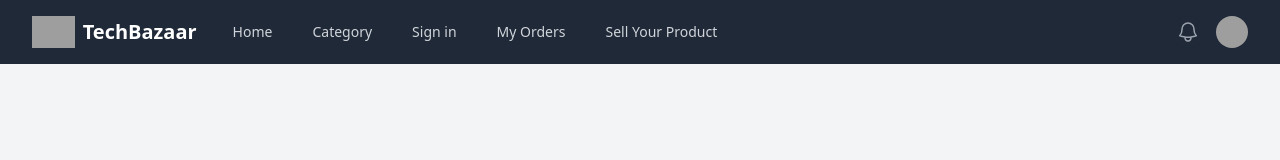
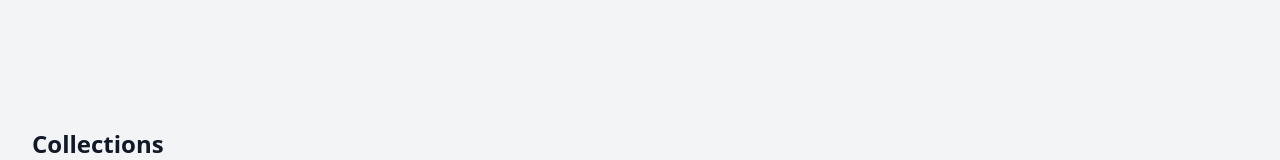
Before and after one commit to dhruv457457/ache_wale_bhaiya, a React (Vite) app: page /category in a window 1280 px wide. Shown: the top 160 px of the page. Built offline with nearby package versions, Linux system fonts and the light colour scheme; grey boxes are pictures that could not be loaded.

Commit message:
Update Navbar, Category, Product

```diff
--- a/src/components/Category.jsx
+++ b/src/components/Category.jsx
@@ -1,6 +1,5 @@
 import React from "react";
 import { Link } from "react-router-dom"; // Import Link from react-router-dom
-import Navbar from "./Navbar";
 
 const callouts = [
   {
@@ -34,7 +33,6 @@ const callouts = [
 function Category() {
   return (
     <>
-    <Navbar/>
     <div className="bg-gray-100">
       <div className="mx-auto max-w-7xl px-4 sm:px-6 lg:px-8">
         <div className="mx-auto max-w-2xl py-16 sm:py-24 lg:max-w-none lg:py-32">
--- a/src/components/Navbar.jsx
+++ b/src/components/Navbar.jsx
@@ -5,7 +5,6 @@ import { Link } from "react-router-dom"; // Import Link
 
 const navigation = [
   { name: "Home", href: "/", current: false },
-  { name: "Category", href: "/category", current: false },
   { name: "Sign in", href: "/signin", current: false },
   { name: "My Orders", href: "/orders", current: false },
   { name: "Sell Your Product", href: "https://forms.gle/CNvJxYkLSSj3VnqR7", current: false }, // New navigation item
--- a/src/components/Product.jsx
+++ b/src/components/Product.jsx
@@ -65,7 +65,7 @@ function Product() {
 
         <div className="flex">
   {/* Sidebar Filter */}
-          <div className="w-1/6 p-4 bg-gray-100 border-r">
+  <div className="hidden lg:block w-1/6 p-4 bg-gray-100 border-r">
     <h2 className="text-lg font-semibold mb-4">Filter by Category</h2>
     <ul>
       <li
```
Lines whose indentation alone changed are shown as unchanged.
